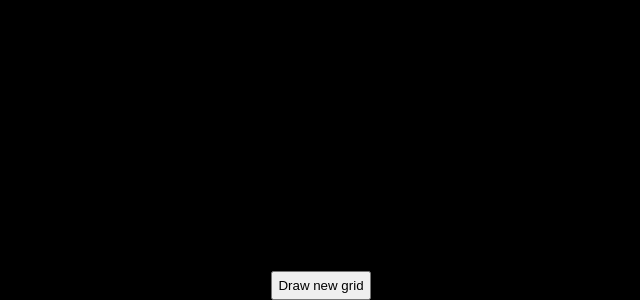
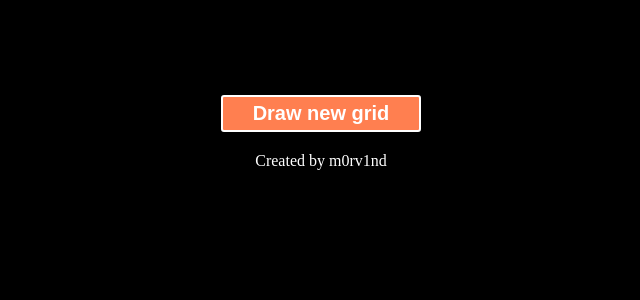
Before and after one commit to m0rv1nd/Etch-a-sketch, a plain HTML site: page index.html in a window 1280 px wide. Shown: the part 610-910 px from the top of the page, without its empty margins (319-959 px from the left). After the commit the page ends 800 px from the top, so only its background shows below. Drawn offline with Linux system fonts and the light colour scheme.

Commit message:
add footer & css edit

```diff
--- a/index.html
+++ b/index.html
@@ -11,6 +11,7 @@
     <div id="wrapper">
         <div id="container"></div>
         <button id="grid-draw-btn">Draw new grid</button>
+        <footer id="footer">Created by m0rv1nd</footer>
     </div>
 </body>
 </html>
--- a/script.js
+++ b/script.js
@@ -12,10 +12,10 @@ function drawGrid () {
         container.removeChild(container.firstChild);
       }
 
-    let gridSize = +prompt("Enter the grid size");
+    let gridSize = +prompt("how many squares per side of a square grid? (max. 256)");
 
     while (gridSize > 256) {
-        gridSize = +prompt("Enter the grid size");
+        gridSize = +prompt("how many squares per side of a square grid? (max. 256)");
       }
 
     let gridContainer = gridSize * gridSize;
--- a/style.css
+++ b/style.css
@@ -19,18 +19,34 @@ body {
     display: flex;
     flex-wrap: wrap;
     align-content: flex-start;
+    margin-top: 100px;
 }
 
 .grid {
-    background-color: blue;
+    background-color: lightgrey;
     flex-shrink: 0;
 }
 
 #wrapper {
     text-align: center;
+    display: flex;
+    flex-direction: column;
+    justify-content: space-between;
+    align-items: center;
+    height: 100vh;
 }
 
 #grid-draw-btn {
-    margin-top: 30px;
     padding: 5px;
+    width: 200px;
+    color: white;
+    background: coral;
+    font-size: 20px;
+    font-weight: bold;
+    border: 2px solid white;
+    border-radius: 3px;
 }
+
+#footer {
+    padding: 20px;
+}
```
